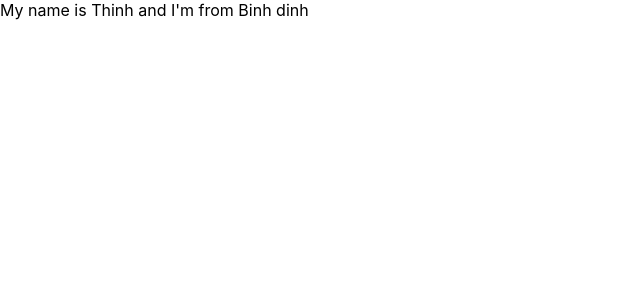
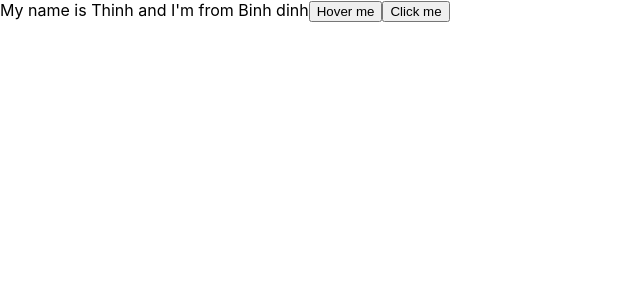
Before and after one commit to sjsjsmsmsj/test-demo-react, a React (Create React App) app: page / in a window 1280 px wide. Shown: the top 300 px of the page, without its empty margins (0-640 px from the left). Built offline with nearby package versions, Linux system fonts and the light colour scheme.

Commit message:
add some events click

```diff
--- a/src/components/MyComponent.js
+++ b/src/components/MyComponent.js
@@ -7,11 +7,23 @@
         age: 20
     };
 
+    handleClick(event) {
+        console.log(event.target)
+        console.log("My name is ", this.state.name)
+    }
+
+    handleOnMoreOver(event) {
+        console.log(event.pageX)
+    }
+
     // JSX
     render() {
         return (
             <div>
-                My name is {this.state.name} and I'm from { this.state.address }
+                My name is {this.state.name} and I'm from {this.state.address}
+                <button onMouseOver={this.handleOnMoreOver}>Hover me</button>
+                <button onClick={this.handleClick}>Click me</button>
+
             </div>
         );
     }
```
